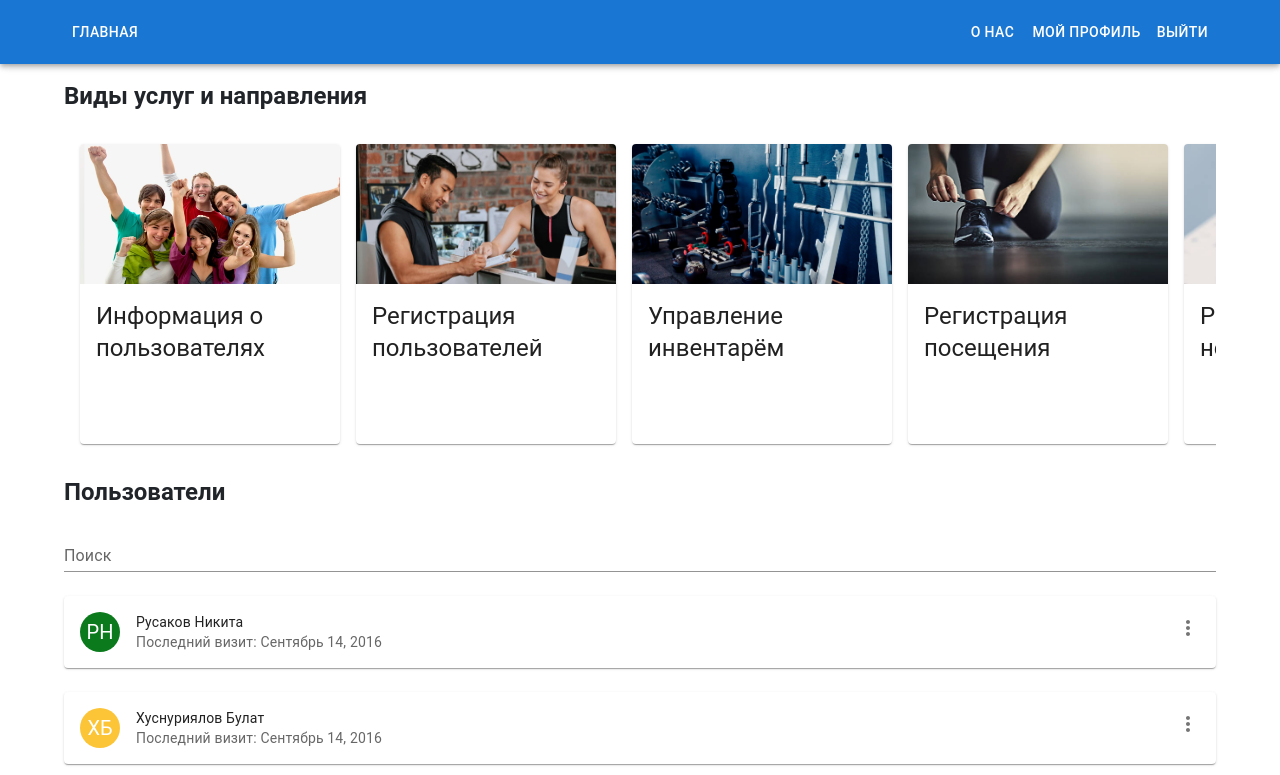
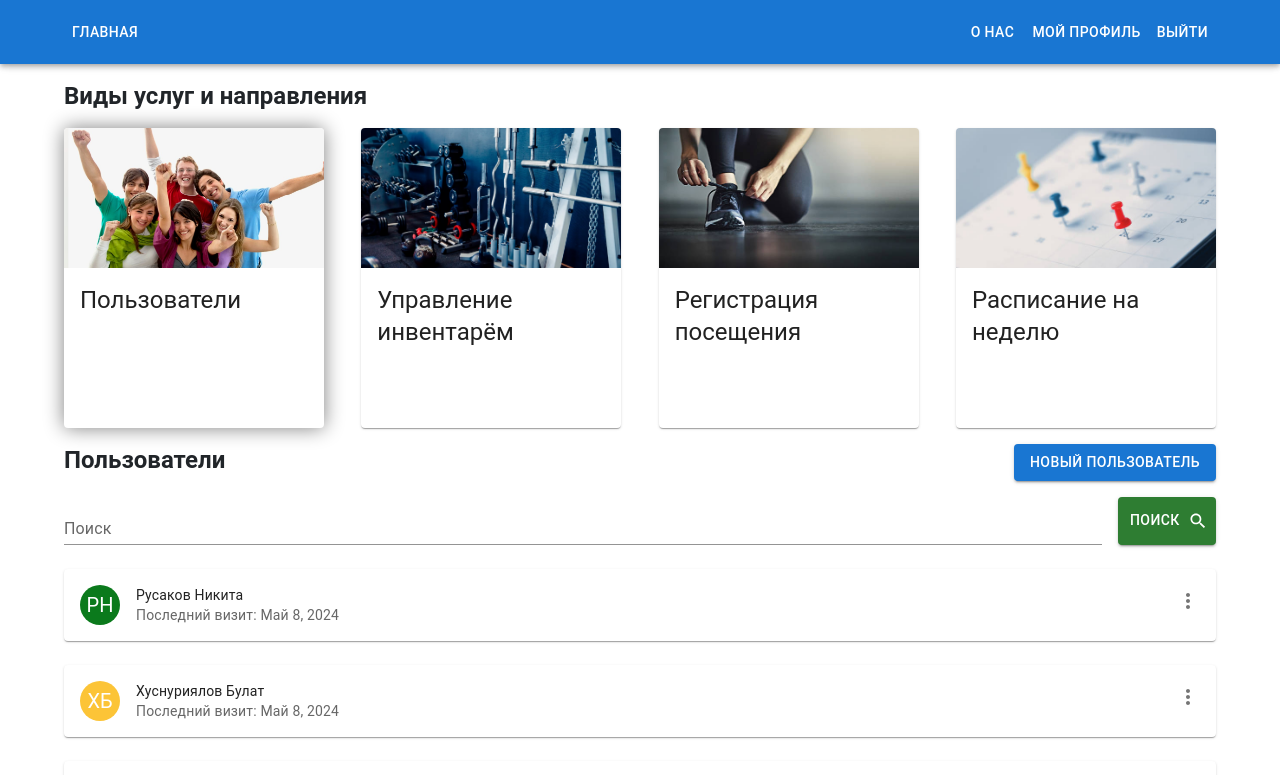
Before and after one commit to iwanttos1eep/client, a React (Create React App) app: page /admin in a window 1280 px wide. Shown: the top 775 px of the page. Built offline with nearby package versions, Linux system fonts and the light colour scheme.

Commit message:
feat[AdminPage]: updated design page

```diff
--- a/src/pages/HomePage/components/ServiceCard/index.tsx
+++ b/src/components/feature/ServiceCard/index.tsx
@@ -13,12 +13,19 @@ interface IServiceCardProps {
   subTitle?: string;
   onCardClick: () => void;
   width?: string;
+  selected?: boolean;
 }
 
 const ServiceCard = (props: IServiceCardProps) => {
-  const { image, onCardClick, subTitle, title, width } = props;
+  const { image, onCardClick, subTitle, title, width, selected } = props;
   return (
-    <Card sx={{ width: width ? width : 330, flex: 'none' }}>
+    <Card
+      sx={{
+        width: width ? width : 330,
+        flex: 'none',
+        boxShadow: selected ? '0px 0px 20px gray' : '',
+      }}
+    >
       <CardActionArea onClick={onCardClick}>
         <CardMedia
           sx={{ height: 140 }}
--- a/src/components/feature/UserCard/index.tsx
+++ b/src/components/feature/UserCard/index.tsx
@@ -1,6 +1,13 @@
 import { MoreVert } from '@mui/icons-material';
-import { Avatar, Card, CardHeader, IconButton } from '@mui/material';
-import React from 'react';
+import {
+  Avatar,
+  Button,
+  Card,
+  CardHeader,
+  IconButton,
+  Menu,
+} from '@mui/material';
+import React, { useState } from 'react';
 import { stringAvatar } from '../../../utils/stringAvatar';
 
 interface IUserCardProps {
@@ -9,17 +16,34 @@ interface IUserCardProps {
 
 const UserCard = (props: IUserCardProps) => {
   const { userName } = props;
+  const [anchorEl, setAnchorEl] = useState<null | HTMLElement>(null);
+
   return (
     <Card sx={{ width: '100%' }}>
       <CardHeader
         avatar={<Avatar aria-label="recipe" {...stringAvatar(userName)} />}
         action={
-          <IconButton aria-label="settings">
-            <MoreVert />
-          </IconButton>
+          <>
+            <IconButton
+              aria-controls="menu"
+              aria-haspopup="true"
+              onClick={(event) => setAnchorEl(event.currentTarget)}
+            >
+              <MoreVert />
+            </IconButton>
+            <Menu
+              id="menu"
+              anchorEl={anchorEl}
+              keepMounted
+              open={Boolean(anchorEl)}
+              onClose={() => setAnchorEl(null)}
+            >
+              <Button>Перейти к странице</Button>
+            </Menu>
+          </>
         }
         title={userName}
-        subheader="Последний визит: Сентябрь 14, 2016"
+        subheader="Последний визит: Май 8, 2024"
       />
     </Card>
   );
--- a/src/components/feature/UserVisit/index.tsx
+++ b/src/components/feature/UserVisit/index.tsx
@@ -1,6 +1,6 @@
 import React, { useState } from 'react';
 import VisitRegistrationDialog from './components/VisitRegistrationDialog';
-import { Button, Typography } from '@mui/material';
+import { Button, Stack, Typography } from '@mui/material';
 import UserCard from '../UserCard';
 
 const UserVisit = () => {
@@ -8,12 +8,14 @@ const UserVisit = () => {
 
   return (
     <>
+      <Stack direction="row" gap="1rem" justifyContent="space-between">
         <Typography variant="h5" fontWeight="bold">
           Вошедшие пользователи
         </Typography>
         <Button variant="contained" onClick={() => setVisitRegistration(true)}>
           Регистрация
         </Button>
+      </Stack>
       <UserCard userName="Русаков Никита" />
       <UserCard userName="Хуснуриялов Булат" />
       <UserCard userName="Кашапов Руслан" />
--- a/src/pages/AdminPage/components/NewUserDialog/index.tsx
+++ b/src/pages/AdminPage/components/UsersInformation/components/NewUserDialog/index.tsx
@@ -1,5 +1,5 @@
 import React, { useState } from 'react';
-import MainDialog from '../../../../components/feature/MainDialog';
+import MainDialog from '../../../../../../components/feature/MainDialog';
 import {
   FormControl,
   InputLabel,
@@ -8,7 +8,7 @@ import {
   Stack,
   TextField,
 } from '@mui/material';
-import successImage from '../../../../images/success.svg';
+import successImage from '../../../../../../images/success.svg';
 
 interface INewUserDialogProps {
   open: boolean;
--- a/src/pages/AdminPage/components/UsersInformation/index.tsx
+++ b/src/pages/AdminPage/components/UsersInformation/index.tsx
@@ -1,15 +1,34 @@
-import { Stack, TextField, Typography } from '@mui/material';
-import React from 'react';
+import { Button, Stack, TextField, Typography } from '@mui/material';
+import React, { useState } from 'react';
 import UserCard from '../../../../components/feature/UserCard';
+import NewUserDialog from './components/NewUserDialog';
+import { Search } from '@mui/icons-material';
 
 const UsersInformation = () => {
+  const [isCreateNewUser, setCreateNewUser] = useState<boolean>(false);
+
   return (
     <>
-      <Typography variant="h5" fontWeight="bold">
-        Пользователи
-      </Typography>
+      <Stack
+        direction="row"
+        gap="1rem"
+        width="100%"
+        justifyContent="space-between"
+      >
+        <Typography variant="h5" fontWeight="bold">
+          Пользователи
+        </Typography>
+        <Button variant="contained" onClick={() => setCreateNewUser(true)}>
+          Новый пользователь
+        </Button>
+      </Stack>
       <Stack gap="1.5rem">
-        <TextField label="Поиск" variant="standard" />
+        <Stack direction="row" gap="1rem">
+          <TextField label="Поиск" fullWidth variant="standard" />
+          <Button variant="contained" color="success" endIcon={<Search />}>
+            Поиск
+          </Button>
+        </Stack>
         <Stack bgcolor="background.paper" direction="column" gap="1.5rem">
           <UserCard userName="Русаков Никита" />
           <UserCard userName="Хуснуриялов Булат" />
@@ -17,6 +36,10 @@ const UsersInformation = () => {
           <UserCard userName="Галлямов Вадим" />
         </Stack>
       </Stack>
+      <NewUserDialog
+        open={isCreateNewUser}
+        onCLose={() => setCreateNewUser(false)}
+      />
     </>
   );
 };
--- a/src/pages/AdminPage/index.tsx
+++ b/src/pages/AdminPage/index.tsx
@@ -1,20 +1,17 @@
 import { Container, Stack, Typography } from '@mui/material';
 import React, { useState } from 'react';
 import Header from '../../components/feature/Header';
-import ServiceCard from '../HomePage/components/ServiceCard';
+import ServiceCard from '../../components/feature/ServiceCard';
 import usersImage from '../../images/users.jpg';
 import inventoryImage from '../../images/inventory.jpg';
 import weeklySchedule from '../../images/schedule.jpg';
-import registrationMembers from '../../images/registration_member.jpg';
 import personalTrainingImage from '../../images/coming_client.jpg';
-import NewUserDialog from './components/NewUserDialog';
 import UsersInformation from './components/UsersInformation';
 import InventoryManagement from '../../components/feature/InventoryManagement';
 import WeeklySchedule from './components/WeeklySchedule';
 import UserVisit from '../../components/feature/UserVisit';
 
 const AdminPAge = () => {
-  const [isCreateNewUser, setCreateNewUser] = useState<boolean>(false);
   const [cardIndex, setCardIndex] = useState<number>(0);
 
   return (
@@ -45,55 +42,43 @@ const AdminPAge = () => {
             <Typography variant="h5" fontWeight="bold">
               Виды услуг и направления
             </Typography>
-            <Stack
-              direction="row"
-              gap="1rem"
-              justifyContent="space-between"
-              overflow="scroll"
-              padding="1rem"
-            >
+            <Stack direction="row" gap="1rem" justifyContent="space-between">
               <ServiceCard
                 image={usersImage}
                 onCardClick={() => setCardIndex(0)}
-                title="Информация о пользователях"
+                title="Пользователи"
                 width="260px"
-              />
-              <ServiceCard
-                image={registrationMembers}
-                onCardClick={() => setCreateNewUser(true)}
-                title="Регистрация пользователей"
-                width="260px"
+                selected={cardIndex === 0}
               />
               <ServiceCard
                 image={inventoryImage}
-                onCardClick={() => setCardIndex(2)}
+                onCardClick={() => setCardIndex(1)}
                 title="Управление инвентарём"
                 width="260px"
+                selected={cardIndex === 1}
               />
               <ServiceCard
                 image={personalTrainingImage}
-                onCardClick={() => setCardIndex(3)}
+                onCardClick={() => setCardIndex(2)}
                 title="Регистрация посещения"
                 width="260px"
+                selected={cardIndex === 2}
               />
               <ServiceCard
                 image={weeklySchedule}
-                onCardClick={() => setCardIndex(4)}
+                onCardClick={() => setCardIndex(3)}
                 title="Расписание на неделю"
                 width="260px"
+                selected={cardIndex === 3}
               />
             </Stack>
             {cardIndex === 0 && <UsersInformation />}
-            {cardIndex === 2 && <InventoryManagement />}
-            {cardIndex === 3 && <UserVisit />}
-            {cardIndex === 4 && <WeeklySchedule />}
+            {cardIndex === 1 && <InventoryManagement />}
+            {cardIndex === 2 && <UserVisit />}
+            {cardIndex === 3 && <WeeklySchedule />}
           </Stack>
         </Container>
       </Stack>
-      <NewUserDialog
-        open={isCreateNewUser}
-        onCLose={() => setCreateNewUser(false)}
-      />
     </Stack>
   );
 };
--- a/src/pages/HomePage/index.tsx
+++ b/src/pages/HomePage/index.tsx
@@ -5,7 +5,7 @@ import buySubscriptionImage from '../../images/buy_subscription.jpg';
 import groupTrainingImage from '../../images/group_training_sessions.jpg';
 import personalTrainingImage from '../../images/personal_training_sessions.jpg';
 import TabPanel from '../../components/core/TabPanel';
-import ServiceCard from './components/ServiceCard';
+import ServiceCard from '../../components/feature/ServiceCard';
 import SubscriptionTab from './components/SubscriptionTab';
 import SubscriptionDialog from './components/SubscriptionDialog';
 import GroupSessionDialog from './components/GroupSessionDialog';
--- a/src/pages/TrainerPage/сomponents/ServiceCard/index.tsx
+++ /dev/null
@@ -1,40 +0,0 @@
-import {
-    Card,
-    CardActionArea,
-    CardContent,
-    CardMedia,
-    Typography,
-  } from '@mui/material';
-  import React from 'react';
-
-  interface IServiceCardProps {
-    image: string;
-    title: string;
-    subTitle: string;
-    onCardClick: () => void;
-  }
-
-  const ServiceCard = (props: IServiceCardProps) => {
-    const { image, onCardClick, subTitle, title } = props;
-    return (
-      <Card sx={{ width: 330, flex: 'none' }}>
-        <CardActionArea onClick={onCardClick}>
-          <CardMedia
-            sx={{ height: 140 }}
-            image={image}
-            title="buySubscriptionImage"
-          />
-          <CardContent sx={{ minHeight: 160 }}>
-            <Typography gutterBottom variant="h5" component="div">
-              {title}
-            </Typography>
-            <Typography variant="body2" color="text.secondary">
-              {subTitle}
-            </Typography>
-          </CardContent>
-        </CardActionArea>
-      </Card>
-    );
-  };
-
-  export default ServiceCard;
```
Also changed, not shown: src/components/feature/InventoryManagement/index.tsx (+11 -4 lines), src/pages/AdminPage/components/WeeklySchedule/index.tsx (+19 -11 lines), src/pages/TrainerPage/index.tsx (+4 -10 lines). Lines whose indentation alone changed are shown as unchanged.
